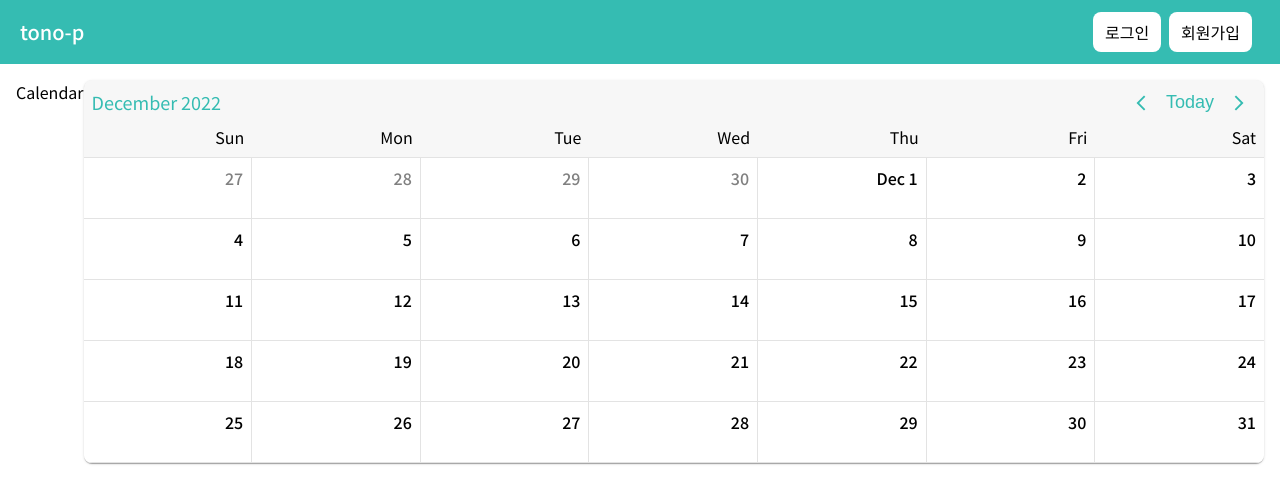
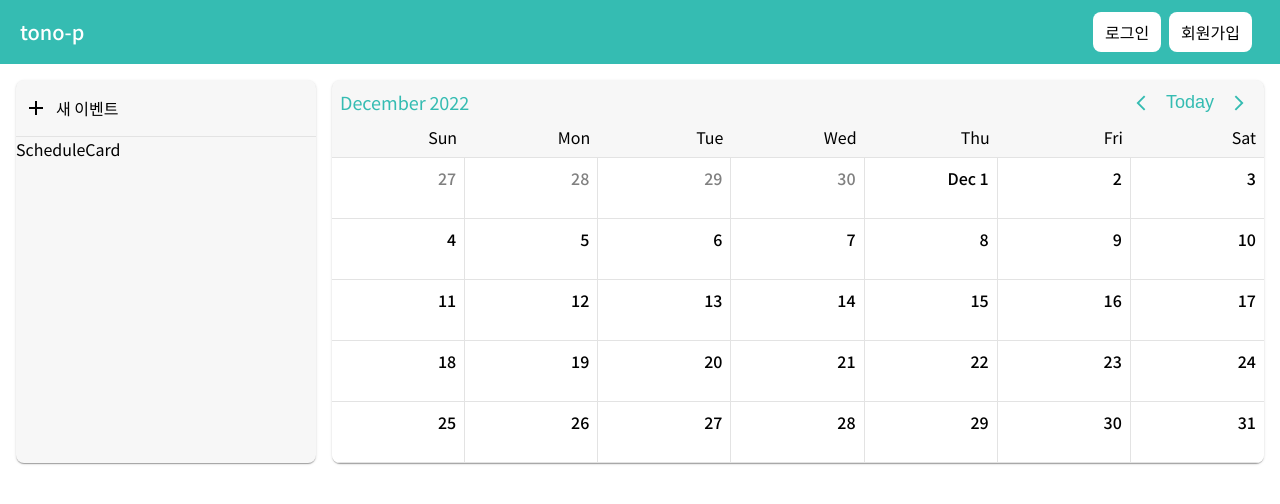
Before and after one commit to jmeno1011/tono-p, a Next.js app: page /calendar in a window 1280 px wide. Shown: the top 504 px of the page. Built offline with nearby package versions, Linux system fonts and the light colour scheme.

Commit message:
add add-event-ui

```diff
--- /dev/null
+++ b/src/componets/calendar/ScheduleList.jsx
@@ -0,0 +1,66 @@
+import { Icon } from '@iconify/react'
+import React from 'react'
+import styled from 'styled-components'
+import ScheduleCard from './ScheduleCard'
+
+const ScheduleListBlock = styled.div`
+    min-width: 300px;
+    margin-right: 16px;
+    background-color: #F7F7F7;
+    overflow: hidden;
+    border-radius: 8px;
+`
+
+const ScheduleAddBlock = styled.div`
+    padding: 16px 8px;
+    display: flex;
+    align-items: center;
+    cursor: pointer;
+    border-bottom: 1px solid #e3e3e3;
+    svg{
+        font-size: 1.5rem;
+        margin-right: 8px;
+    }
+    &:hover{
+        background-color: #CFF2EF;
+    }
+`
+
+const ScheduleList = () => {
+    const addEvent = ()=>{
+        console.log("이벤트 추가");
+    }
+    return (
+        <ScheduleListBlock className='box-sd'>
+            <ScheduleAddBlock onClick={addEvent}>
+                <Icon icon="material-symbols:add" /><span>새 이벤트</span>
+            </ScheduleAddBlock>
+            <ScheduleCard />
+        </ScheduleListBlock>
+    )
+}
+
+export default ScheduleList
+
+const myData = [{
+    title: 'Fixed event',
+    start: '2022-12-18T00:00',
+    end: '2022-12-19T00:00',
+    color: '#9e9e9e',
+    editable: false
+}, {
+    title: 'Drag me',
+    start: '2022-12-03T00:00',
+    end: '2022-12-05T00:00',
+    color: '#cc9900'
+}, {
+    title: 'Resize me',
+    start: '2022-12-24T00:00',
+    end: '2022-12-29T00:00',
+    color: '#ca4747'
+}, {
+    title: 'Move me around',
+    start: '2022-12-11T00:00',
+    end: '2022-12-14T00:00',
+    color: '#339966'
+}];
--- a/src/pages/calendar.js
+++ b/src/pages/calendar.js
@@ -1,6 +1,7 @@
 import React from 'react'
 import styled from 'styled-components'
 import CalendarComp from '../componets/calendar/CalendarComp'
+import ScheduleList from '../componets/calendar/ScheduleList'
 
 const CalendarBlock = styled.div`
     display: flex;
@@ -12,7 +13,7 @@ const CalendarBlock = styled.div`
 const Calendar = () => {
     return (
         <CalendarBlock className='layout'>
-            <div>Calendar</div>
+            <ScheduleList />
             <CalendarComp />
         </CalendarBlock>
     )
```
Also changed, not shown: src/componets/calendar/ScheduleCard.jsx (+10 -0 lines), src/componets/calendar/참고자료/스크린샷 2022-12-28 오전 10.34.37.png (added), 1 other file (tests, documents, lock files or other folders).
